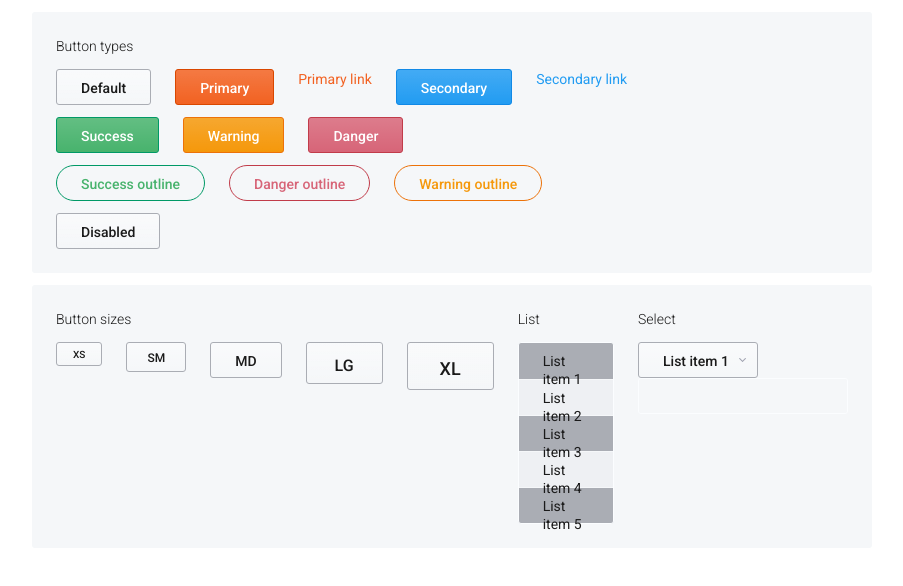
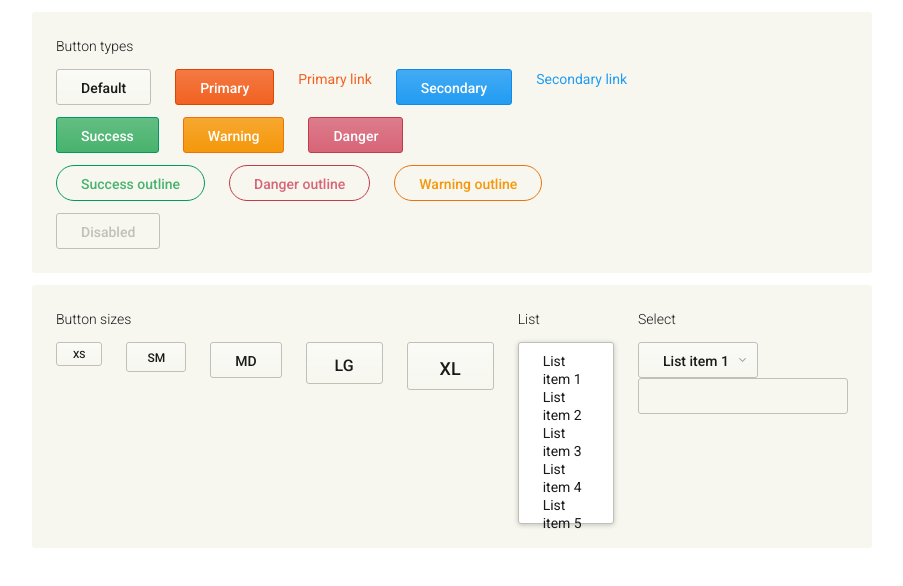
Before and after one commit to fanisco/reacy-ui, a React (Create React App) app: page / in a window 1280 px wide. Shown: the top 586 px of the page, without its empty margins (188-1091 px from the left). Built offline with nearby package versions, Linux system fonts and the light colour scheme.

Commit message:
Default styles, input, button, panel, list

```diff
--- a/src/App.tsx
+++ b/src/App.tsx
@@ -5,10 +5,8 @@ import {
     Heading,
     GridView,
     Container,
-    Presentation,
     Styles, Sizes
 } from './ui';
-import styled from "styled-components";
 
 const items = [
     { id: 1, title: 'List item 1' },
@@ -23,9 +21,8 @@ const App: React.FC = () => {
     const [input1Value, setInput1Value] = useState();
 
     return (
-        <div className="App">
-            <Presentation key="presentation">
-                <Container key="container" size={Sizes.xl}>
+        <div>
+            <Container size={Sizes.xl}>
                 <Panel>
                     <Heading>Button types</Heading>
                     <GridView>
@@ -79,7 +76,6 @@ const App: React.FC = () => {
                     </GridView>
                 </Panel>
             </Container>
-            </Presentation>
         </div>
     );
 };
--- a/src/ui/colors.light.ts
+++ b/src/ui/colors.light.ts
@@ -1,9 +1,9 @@
 export const defaultColors = {
     text: '#1A1A1A',
-    baseL3: '#FBFDFF',
-    baseL2: '#F5F7F9',
-    baseL1: '#EEF0F3',
-    baseL0: '#AAADB4',
+    baseL3: '#fefffe',
+    baseL2: '#f7f7f0',
+    baseL1: '#e7e9de',
+    baseL0: '#bfc1b9',
 };
 
 export const successColors = {
--- a/src/ui/components/Button.tsx
+++ b/src/ui/components/Button.tsx
@@ -42,10 +42,6 @@ export const Button: React.FC<IProps> =
             border-color: ${colors.borderColor};
             box-shadow: inset 0 0 10px ${colors.shadowColor};
         }
-
-        ${props.fullWidth && `
-            width: 100%;
-        `}
     `;
 
     if (mode === 'link') {
@@ -89,17 +85,22 @@ export const Button: React.FC<IProps> =
         `;
     }
 
-    // if () {
-    //
-    // &:disabled {
-    //         color: ${Colors[Styles.default].baseL0};
-    //         cursor: default;
-    //
-    //     &, &:hover {
-    //             background: ${Colors[Styles.default].baseL1};
-    //         }
-    //     }
-    // }
+    if (props.disabled) {
+        Button = styled(Button)`
+            &:disabled, &:disabled:hover, &:disabled:active:focus {
+                background: none;
+                border-color: ${Colors[Styles.default].baseL0};
+                color: ${Colors[Styles.default].baseL0};
+                cursor: default;
+            }
+        `;
+    }
+
+    if (props.fullWidth) {
+        Button = styled(Button)`
+            width: 100%;
+        `;
+    }
 
     return (
         <Button onClick={() => props.onClick && props.onClick()} disabled={props.disabled}>{props.children}</Button>
--- a/src/ui/components/Input.tsx
+++ b/src/ui/components/Input.tsx
@@ -10,9 +10,9 @@ export const Input: React.FC<IInputProps> = ({ style = Styles.default, size = Si
         <InputElement
             sizes={sizes}
             colors={colors}
-            value={props.value || ''}
-            onChange={(event) => {
-                props.onChange && props.onChange(event.target.value);
+            value={props.value}
+            onChange={(e) => {
+                props.onChange && props.onChange(e.target.value);
             }}
         />
     );
@@ -38,7 +38,7 @@ const InputElement = styled.input<StyledProps>`
     height: ${props => props.sizes.elementHeight}px;
     padding: ${props => props.sizes.spacings}px ${props => props.sizes.elementPadding}px;
     background: ${props => props.colors.baseL2};
-    border: 1px solid ${props => props.colors.baseL3};
+    border: 1px solid ${props => props.colors.baseL0};
     border-radius: ${props => props.sizes.borderRadius}px;
     color: ${props => props.colors.text};
     text-align: ${props => props.sizes.textAlign};
@@ -46,10 +46,10 @@ const InputElement = styled.input<StyledProps>`
     font-weight: 400;
 
     &:hover {
-        background: ${props => props.colors.baseL1};
+        background: ${props => props.colors.baseL3};
     }
     &:focus {
-        background: ${props => props.colors.baseL0};
+        background: ${props => props.colors.baseL3};
         outline: 0 none;
     }
 `;
--- a/src/ui/components/List.tsx
+++ b/src/ui/components/List.tsx
@@ -10,34 +10,29 @@ export const List: React.FC<IProps> = ({ style = Styles.default, size = Sizes.md
         margin: 0;
         padding: 0;
         list-style: none;
-        background: ${colors.baseL0};
-        border: 1px solid ${colors.baseL3};
+        background: ${colors.baseL3};
+        border: 1px solid ${colors.baseL0};
         border-radius: ${sizes.borderRadius}px;
-        box-shadow: 0 1px 5px ${colors.baseL2};
+        box-shadow: 0 1px 5px ${colors.baseL0};
     `;
     const Item = styled.li`
         box-sizing: border-box;
         height: ${sizes.elementHeight}px;
         padding: ${sizes.spacings}px ${sizes.elementPadding}px;
-        border-top: 1px solid ${colors.baseL2};
         cursor: pointer;
         font: ${sizes.fontSize}px/${Fonts.mh} "${Fonts.ff}";
 
         &:first-child {
             border-top-left-radius: ${sizes.borderRadius}px;
             border-top-right-radius: ${sizes.borderRadius}px;
-            border-top: 0 none;
         }
         &:last-child {
             border-bottom-left-radius: ${sizes.borderRadius}px;
             border-bottom-right-radius: ${sizes.borderRadius}px;
         }
-        &:hover, &:nth-child(even) {
+        &:hover {
             background: ${colors.baseL1};
-            border-color: ${colors.baseL2};
-        }
-        &:hover {
-            background: #fff;
+            border-color: ${colors.baseL1};
         }
     `;
     return (
--- a/src/ui/components/Presentation.tsx
+++ /dev/null
@@ -1,18 +0,0 @@
-import React from 'react';
-import styled from 'styled-components';
-import { Dims } from '../constants';
-import { Sizes } from '../enums';
-
-interface IProps {
-    size?: Sizes
-}
-
-export const Presentation: React.FC<IProps> = ({ size = Sizes.md, children }) => {
-    const sizes = Dims[size];
-    const Presentation = styled.div`
-
-    `;
-    return (
-        <Presentation>{children}</Presentation>
-    );
-};
--- a/src/ui/index.ts
+++ b/src/ui/index.ts
@@ -7,6 +7,5 @@ export { Panel } from './components/Panel';
 export { Heading } from './components/Heading';
 export { GridView } from './components/GridView';
 export { Container } from './components/Container';
-export { Presentation } from './components/Presentation';
 export { Colors, Fonts } from './constants';
 export { Styles, Sizes } from './enums';
```
Lines whose indentation alone changed are shown as unchanged.
